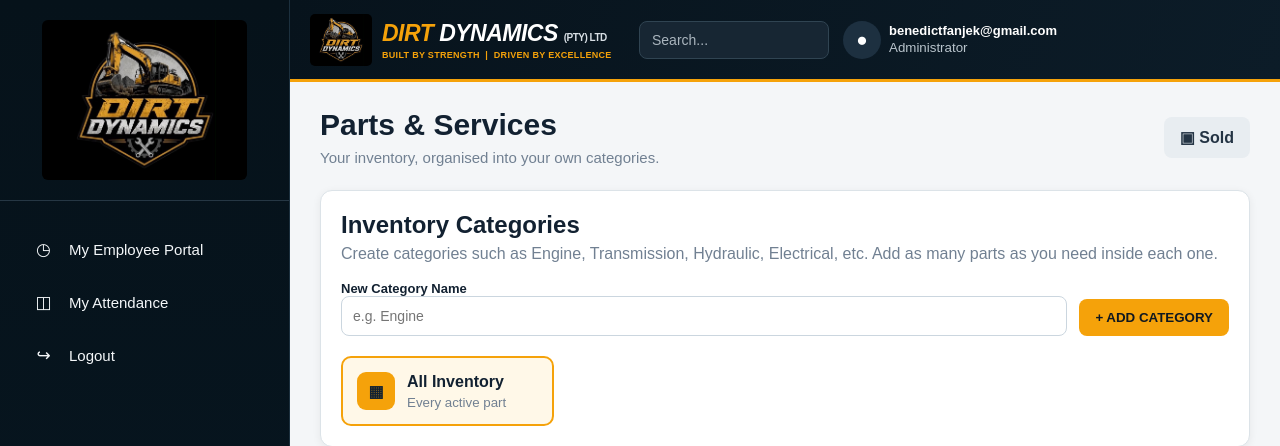
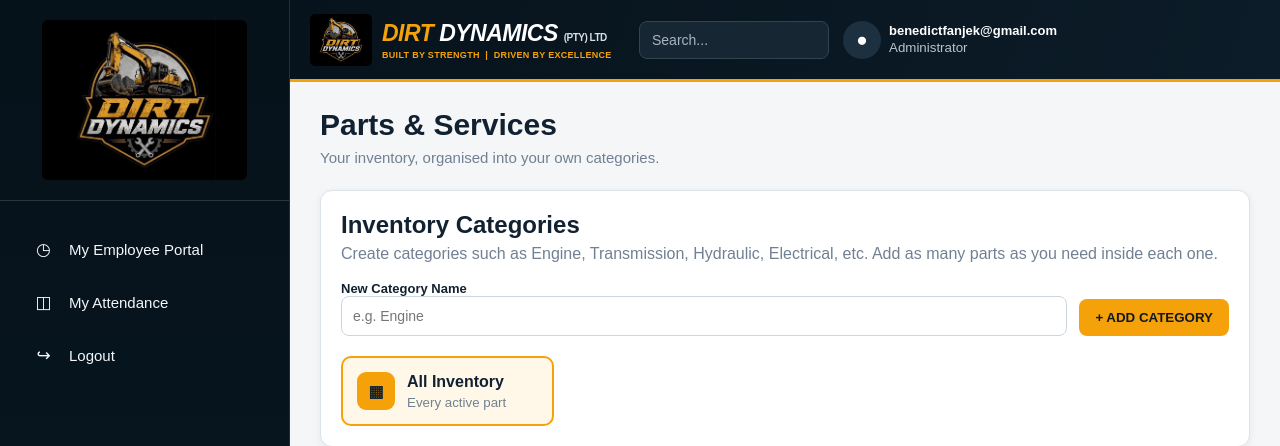
Before and after one commit to benedictfanjek-a11y/DirtDynamics-Invoice-System, a Flask app: page /items in a window 1280 px wide. Shown: the top 446 px of the page. Run offline with Flask 3, Linux system fonts and the light colour scheme; the visitor is signed in with stand-in values (Sample User, id 1); data comes from the database, SQL or seed files in the repository; data that the repository does not hold is empty.

Commit message:
Remove obsolete Sold inventory workflow

```diff
--- a/templates/items.html
+++ b/templates/items.html
@@ -1,7 +1,6 @@
 {% extends "base.html" %}{% block content %}
 <div class="page-title">
   <div><h1>Parts &amp; Services</h1><p>Your inventory, organised into your own categories.</p></div>
-  <a class="btn btn2" href="{{url_for('sold')}}">▣ Sold</a>
 </div>
 
 <div class="card">
@@ -86,12 +85,8 @@
       <button type="submit" class="assign-btn">ASSIGN</button>
     </form>
     {% endif %}
-    <form method="post" action="{{url_for('mark_item_sold',item_id=x.id)}}" class="sell-form">
-      <input name="selling_price" type="number" step="0.01" min="0" placeholder="Sell price" title="Selling price" aria-label="Selling price"><input name="cost_price" type="number" step="0.01" min="0" placeholder="Cost" title="Your cost price" aria-label="Cost price">
-      <input name="vat_rate" type="number" step="0.01" min="0" max="100" value="15" title="VAT %" aria-label="VAT percentage">
-      <button class="sold-btn" onclick="return confirm('Move {{x.description}} to Sold?')">SOLD</button>
-    </form>
-    <form method="post" action="{{url_for('delete_item',item_id=x.id, category=selected)}}" class="delete-item-form" onsubmit="return confirm('Permanently delete {{x.description}} from inventory? Invoice and sold history will be preserved.');">
+    <a class="edit-item-btn" href="{{url_for('edit_item',item_id=x.id)}}">EDIT</a>
+    <form method="post" action="{{url_for('delete_item',item_id=x.id, category=selected)}}" class="delete-item-form" onsubmit="return confirm('Permanently delete {{x.description}} from inventory? Invoice and history will be preserved.');">
       <button type="submit" class="delete-btn">DELETE</button>
     </form>
   </div></td>
@@ -107,7 +102,7 @@
 .category-card{display:flex;align-items:center;gap:12px;padding:14px;border:1px solid #d8e0e6;border-radius:10px;text-decoration:none;color:#122131;background:#f9fafb;min-height:70px}.category-card:hover{border-color:#f5a20a}.category-card.active{border:2px solid #f5a20a;background:#fff8e8}.category-card b{display:block}.category-card small{display:block;color:#718092;margin-top:4px}.cat-icon{width:38px;height:38px;border-radius:9px;background:#e9eef2;display:grid;place-items:center;font-weight:900}.category-card.active .cat-icon{background:#f5a20a}
 .add-form{display:grid;grid-template-columns:1.1fr 1fr 1.5fr 1fr .8fr auto;gap:12px;align-items:end}.add-form label{margin:0}.form-action{padding-bottom:14px}.form-action button{white-space:nowrap}
 .table-title{display:flex;align-items:center;justify-content:space-between;margin-bottom:15px}.count-pill,.category-badge{display:inline-block;padding:5px 9px;border-radius:999px;background:#edf1f4;color:#526475;font-size:11px;font-weight:800}.table-wrap{overflow-x:auto}
-.sell-form{display:flex;align-items:center;gap:6px;margin:0;flex-wrap:wrap}.sell-form input{width:70px;margin:0;padding:8px}.recategorize-form{display:flex;align-items:center;gap:6px;margin:0}.recategorize-form select{width:145px;margin:0;padding:8px}.assign-btn{background:#f5a20a;color:#122131;padding:8px 12px;border:0;border-radius:6px;font-weight:800;cursor:pointer}.sold-btn{background:#16885b;color:#fff;padding:8px 12px}.delete-item-form{margin:0}.delete-btn{background:#b42318;color:#fff;padding:8px 12px;border:0;border-radius:6px;font-weight:800;cursor:pointer}
+.sell-form{display:flex;align-items:center;gap:6px;margin:0;flex-wrap:wrap}.recategorize-form{display:flex;align-items:center;gap:6px;margin:0}.recategorize-form select{width:145px;margin:0;padding:8px}.assign-btn{background:#f5a20a;color:#122131;padding:8px 12px;border:0;border-radius:6px;font-weight:800;cursor:pointer}.delete-item-form{margin:0}.edit-item-btn{background:#edf5ff;color:#1265b0;padding:8px 12px;border-radius:6px;font-weight:800;text-decoration:none}.delete-btn{background:#b42318;color:#fff;padding:8px 12px;border:0;border-radius:6px;font-weight:800;cursor:pointer}
 @media(max-width:1100px){.category-grid{grid-template-columns:repeat(2,minmax(0,1fr))}.add-form{grid-template-columns:repeat(3,minmax(0,1fr))}}
 @media(max-width:700px){.inventory-pdf-btn{width:100%;text-align:center}.category-form{display:block}.category-form button{margin-top:8px}.category-grid{grid-template-columns:1fr}.add-form{grid-template-columns:1fr}.form-action{padding-bottom:0}.sell-form{flex-wrap:wrap}}
 </style>
```
